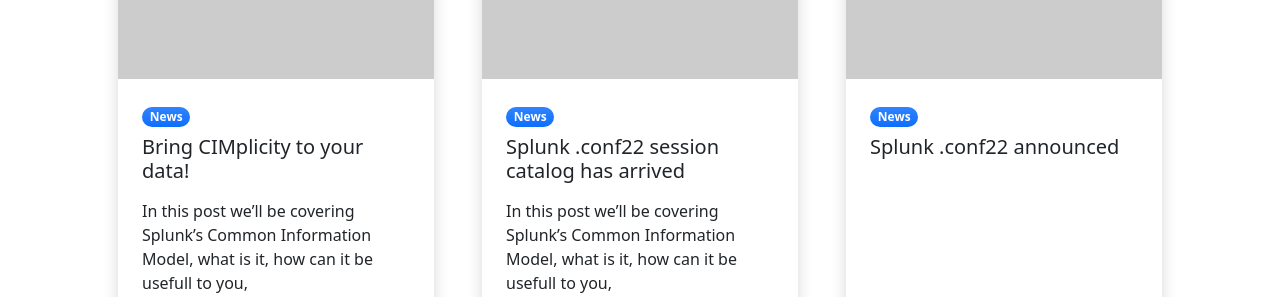
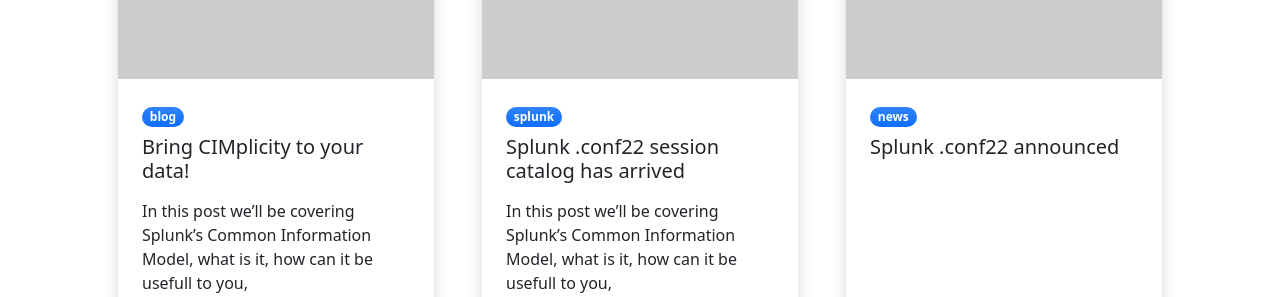
Before and after one commit to Devbusters/devbusters, a Jekyll site: the page built from blog.md, in a window 1280 px wide. Shown: the part 942-1239 px from the top of the page. Built offline with Jekyll 4.4.1, drawn with Linux system fonts in a browser that asks for light colours.

Commit message:
Update blog-home.html

```diff
--- a/_layouts/blog-home.html
+++ b/_layouts/blog-home.html
@@ -111,7 +111,7 @@
                         <div class="card h-100 shadow border-0">
                             <img class="card-img-top" src="https://dummyimage.com/600x350/ced4da/6c757d" alt="..." />
                             <div class="card-body p-4">
-                                <div class="badge bg-primary bg-gradient rounded-pill mb-2">News</div>
+                                <div class="badge bg-primary bg-gradient rounded-pill mb-2">{{ post.categories }}</div>
                                 <a class="text-decoration-none link-dark stretched-link" href="{{ post.url }}">
                                     <div class="h5 card-title mb-3">{{ post.title }}</div>
                                 </a>
```
